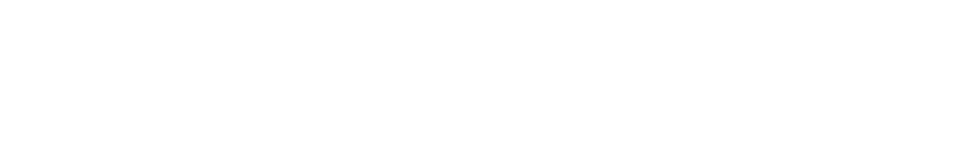
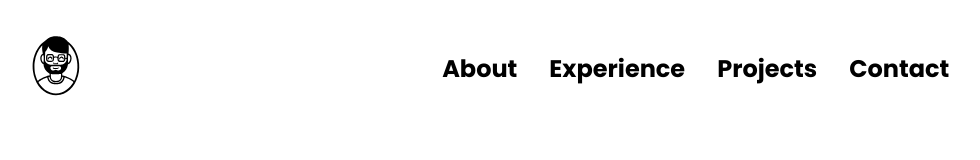
Before and after one commit to migsldev/my-personal-website, a plain HTML site: page index.html in a window 1280 px wide. Shown: the whole page, without its empty margins (155-1135 px from the left). Drawn offline with Linux system fonts and the light colour scheme.

Commit message:
added assets, images, script.js and mediaqueries.css files. started on the navigation for index.html and style.css

```diff
--- a/index.html
+++ b/index.html
@@ -3,23 +3,23 @@
 <head>
     <meta charset="UTF-8">
     <meta name="viewport" content="width=device-width, initial-scale=1.0">
-    <title>Miguel's Personal Website</title>
-    <!-- link stylesheet.css -->
+    <title>My Personal Website</title>
+    <link rel="stylesheet" href="./style.css"> <!-- linking to style.css-->
+    <link rel="stylesheet" href="./mediaqueries.css"> <!-- linking to another css file-->
 </head>
 <body>
-
-    <!-- Social media links/icons -->
-
-    <!-- Website heading -->
-
-    <!-- Logo or image -->
-
-    <!-- Intro Paragraph  -->
-
-    <!-- Footer Paragraph -->
-
-    <!-- Forms and Button -->
-
-
+    <nav id="desktop-nav">
+        <div class="logo"><img src="./images/MLdev-logo.svg"
+            alt="migsldev-logo" title="migsldev" width="70" height="70"></div>
+            <div>
+                <ul class="nav-links">
+                    <li><a href="#about">About</a></li><!--navigation to About page-->
+                    <li><a href="#experience">Experience</a></li><!--navigation to experiences page-->
+                    <li><a href="#projects">Projects</a></li><!--navigation to project page-->
+                    <li><a href="#contact">Contact</a></li><!--navigation to contact page-->
+                </ul>
+            </div>
+    </nav>
+    <script src="./script.js"></script>
 </body>
 </html>
--- a/style.css
+++ b/style.css
@@ -0,0 +1,69 @@
+/* General styling */
+
+/* using poppins 700 bold from googlefonts */
+@import url('https://fonts.googleapis.com/css2?family=Poppins:wght@700&display=swap');
+
+/* styling all elements in the page */
+* {
+    margin: 0;
+    padding: 0;
+}
+
+body{
+    font-family: 'Poppins', sans-serif;
+}
+
+html {
+    scroll-behavior: smooth; /* for smooth transition to the link on the page */
+}
+
+p {
+    color: rgb(85, 85, 85);
+}
+
+/* Transition */
+
+/* for all links and buttons */
+a, .btn {
+    transition: all 300ms ease; /* check with or without the value */
+}
+
+/* desktop nav */
+nav, .nav-links {
+    display: flex; /*using the display: flexbox properties - how things are arranged on the page*/
+}
+
+nav {
+    justify-content: space-around;
+    align-items: center;
+    height: 17vh; /* view height of the whole scren on mobile - assigned 15% to be covered */
+}
+
+.nav-links {
+    gap: 2rem;
+    list-style: none; /* setting the list style withot dot points */
+    font-size: 1.5rem ; /* 1rem = 16px */
+}
+
+/* links when NOT hovered over */
+a {
+    color: black;
+    text-decoration: none;
+    text-decoration-color: white;
+}
+
+/* links when hovered over */
+a:hover {
+    color: gray;
+    text-decoration: underline;
+    text-underline-offset: 0.5rem; /* space between the underline and the word */
+    text-decoration-color: rgb(181, 181, 181);
+}
+
+.logo {
+    font-size: 2rem;
+}
+
+.logo:hover {
+    cursor: default; /*setting the mouse cursor no change when hovering over logo */
+}
```
Also changed, not shown: about_me.html (added, +22 -0 lines), assets/arrow.png (added), assets/checkmark.png (added), assets/education.png (added), assets/email.png (added), assets/experience.png (added), assets/github.png (added), assets/linkedin.png (added), assets/project-1.png (added), assets/project-2.png (added), assets/project-3.png (added), images/MLdev-logo.svg (added), mediaqueries.css (added), script.js (added), 4 other files.
